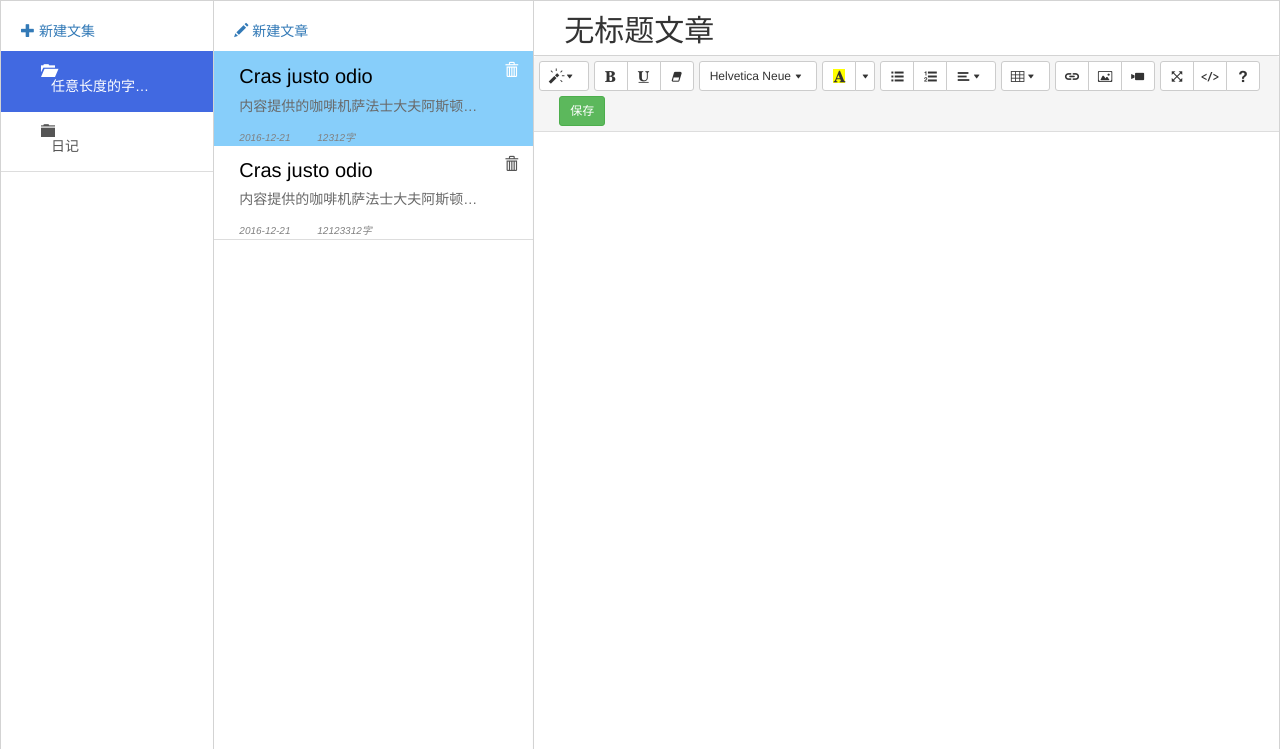
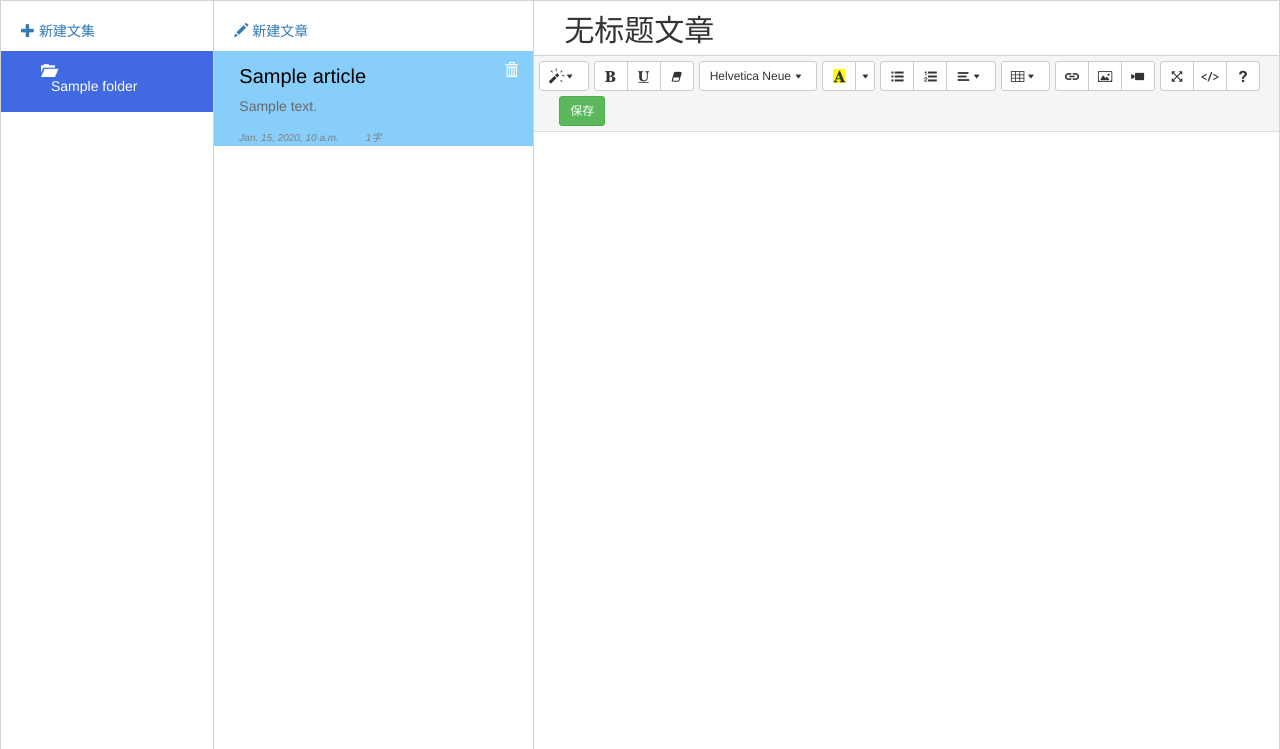
Before and after one commit to ZiQiangWang/wang_blog, a Django app: template templates/writer.html in a window 1280 px wide. Shown: the part 50-799 px from the top of the page. Run offline with Django 3.2, Linux system fonts and the light colour scheme; the template is opened without the code that fills it: most values are stand-ins (such as "Sample title", 1, 10 or a date in 2020); some libraries are stand-ins or nearby versions.

Commit message:
添加了文集模型，前端展示已此为准（未完成）

```diff
--- a/blog/urls.py
+++ b/blog/urls.py
@@ -14,4 +14,5 @@ urlpatterns=[
     url(r'^sign_in/$', views.sign_in, name='sign_in'),
     url(r'^sign_out/$', views.sign_out, name='sign_out'),
     url(r'^sign_up/$', views.sign_up, name='sign_up'),
+    url(r'^add_folder/$', views.add_folder, name='add_folder'),
 ]
--- a/static/js/blog.js
+++ b/static/js/blog.js
@@ -95,6 +95,26 @@ $(function () {
         })
     })
 
+    $('#folder > .new-folder').click(function(event) {
+        $.ajax({
+            url: '/add_folder/',
+            type: 'POST',
+            dataType: 'json',
+            data: {name: '新建文集2'},
+        })
+        .done(function(data) {
+            if (data.success) {
+                var new_folder = $('<a class="list-group-item folder-item"> \
+                    <span class="glyphicon glyphicon-folder-open pull-left"></span> \
+                    <div class="brief-text ">新建文集2</div> \
+                    </a>')
+                $('#folder').prepend(new_folder)
+            }else {
+                notify(data.success,data.msg)
+            }
+        })
+
+    });
     function notify(success,msg) {
 
         var msg_item = $('<div class="alert '+ (success ? 'alert-success' : 'alert-danger') +' notify-item" role="alert">'+msg+'</div>')
--- a/templates/writer.html
+++ b/templates/writer.html
@@ -18,15 +18,12 @@
                 <div class="new-folder">
                     <a href="#"><span class="glyphicon glyphicon-plus"></span> 新建文集</a>
                 </div>
-                <a class="list-group-item folder-item active">
+                {% for f in folders %}
+                <a class="list-group-item folder-item {% ifequal forloop.counter 1 %} active {% endifequal %}" data-fid={{ f.id }}>
                     <span class="glyphicon glyphicon-folder-open pull-left"></span>
-                    <div class="brief-text "> 任意长度的字符串我的阿斯顿发撒旦法阿斯顿发撒旦法</div>
-                    <!-- <span class="folder-name"> 随笔asdfasdfsad adf aesfadsfasdf</span> -->
+                    <div class="brief-text "> {{ f.name }} </div>
                 </a>
-                <a class="list-group-item folder-item">
-                    <span class="glyphicon glyphicon-folder-close pull-left"></span>
-                    <span class="brief-text "> 日记</span>
-                </a>
+                {% endfor %}
             </div>
         </div>
         <div class="col-xs-3 nopadding">
@@ -34,28 +31,22 @@
                 <div class="new-note">
                     <a href="#"><span class="glyphicon glyphicon-pencil"></span> 新建文章</a>
                 </div>
+
+                {% for a in articles %}
                 <a class="list-group-item note-item active">
                     <div>
-                        <div class="brief-text  note-item-title">Cras justo odio</div>
+                        <div class="brief-text  note-item-title">{{ a.title }}</div>
                         <span class="glyphicon glyphicon-trash pull-right"></span>
                     </div>
-                    <div class="brief-text  note-item-content">内容提供的咖啡机萨法士大夫阿斯顿发撒旦法阿里的健康发牢骚的看法静安寺两地分居</div>
+                    <div class="brief-text  note-item-content">
+                        {{ a.content }}
+                    </div>
                     <div class="note-item-footer">
-                        <span style="margin-right:24px;">2016-12-21</span>
-                        <span style="margin-right:24px;">12312字</span>
+                        <span style="margin-right:24px;">{{ a.update_time }}</span>
+                        <span style="margin-right:24px;">{{ a.num_of_words }}字</span>
                     </div>
                 </a>
-                <a class="list-group-item note-item">
-                    <div>
-                        <div class="brief-text  note-item-title">Cras justo odio</div>
-                        <span class="glyphicon glyphicon-trash pull-right"></span>
-                    </div>
-                    <div class="brief-text  note-item-content">内容提供的咖啡机萨法士大夫阿斯顿发撒旦法阿里的健康发牢骚的看法静安寺两地分居</div>
-                    <div class="note-item-footer">
-                        <span style="margin-right:24px;">2016-12-21</span>
-                        <span style="margin-right:24px;">12123312字</span>
-                    </div>
-                </a>
+                {% endfor %}
             </div>
         </div>
         <div class="col-xs-7 nopadding">
```
Also changed, not shown: blog/db_utils.py (+23 -2 lines), blog/models.py (+11 -0 lines), blog/views.py (+33 -3 lines), blog/migrations/0001_initial.py.
